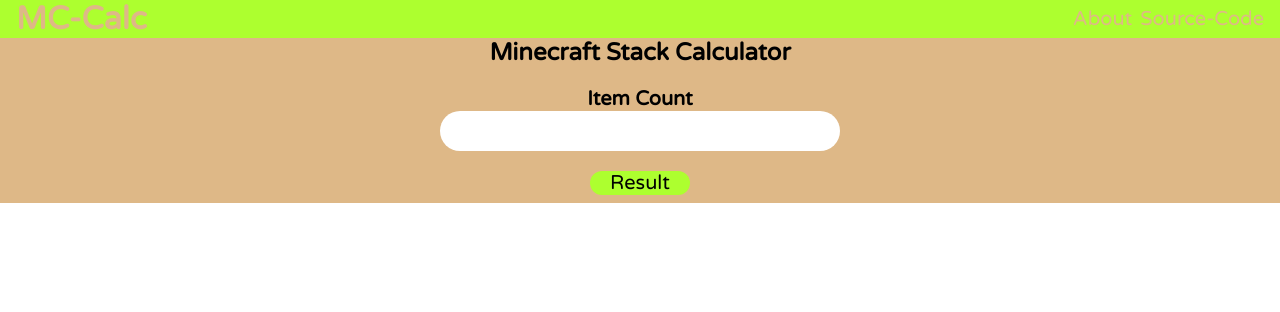
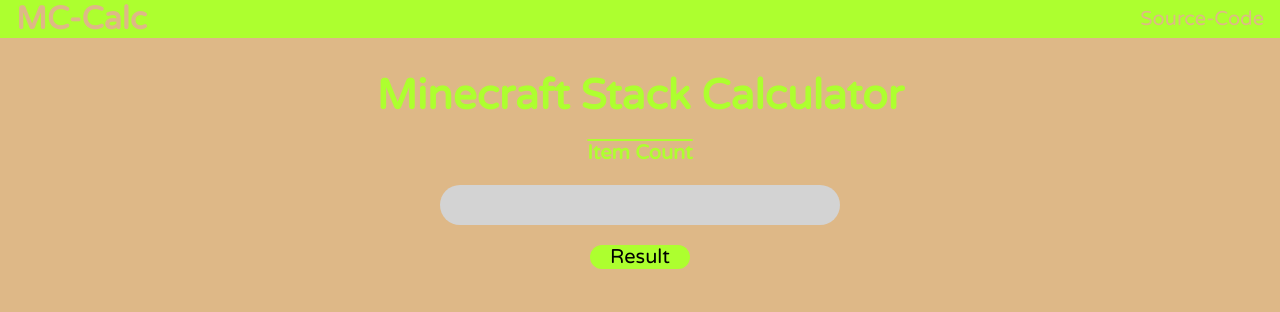
Before and after one commit to Zuckuu/MC-StackCalc, a plain HTML site: page index.html in a window 1280 px wide. Drawn offline with Linux system fonts and the light colour scheme.

Commit message:
styling the thing

```diff
--- a/index.html
+++ b/index.html
@@ -13,9 +13,6 @@
         <h1 class="logo">MC-Calc</h1>
         <ul class="nav_links">
           <li class="links">
-            <a href="/about">About</a>
-          </li>
-          <li class="links">
             <a class="source_code" href="https://github.com/Zuckuu/MC-StackCalc" target="_blank">Source-Code</a>
           </li>
         </ul>
@@ -26,13 +23,14 @@
         <h1 class="title">Minecraft Stack Calculator</h1>
         <br>
         <div class="inout_container">
-          <h3>Item Count</h3>
+          <h3 class="item_text">Item Count</h3>
+          <br>
           <input type="number" name="itemcount" id="input" class="input_bar">
           <br>
           <button onclick="calculate()" id="output" class="output_btn">Result</button>
         </div>
         <div>
-          <h3 id="result"></h3>
+          <h3 id="result" class="result_text"></h3>
         </div>
       </main>
     </section>
--- a/styles.css
+++ b/styles.css
@@ -36,6 +36,7 @@ li {
 
 .section2{
   background-color: burlywood;
+  height: 100%;
 }
 
 .logo {
@@ -64,10 +65,27 @@ li {
 
 
 main{
+  padding: 32px;
   display: flex;
   flex-direction: column;
   align-items: center;
   justify-content: center;
+}
+
+.title{
+  font-weight: bold;
+  font-size: 42px;
+  color: greenyellow;
+}
+
+.item_text, .result_text{
+  color: greenyellow;
+  text-decoration: overline;
+}
+
+.result_text{
+  font-size: 42px;
+  margin-top: 32px;
 }
 
 .inout_container{
@@ -85,6 +103,8 @@ main{
   font-size: 32px;
   text-align: center;
   border: none;
+  background-color: lightgray;
+  color: greenyellow;
 }
 
 button{
```
